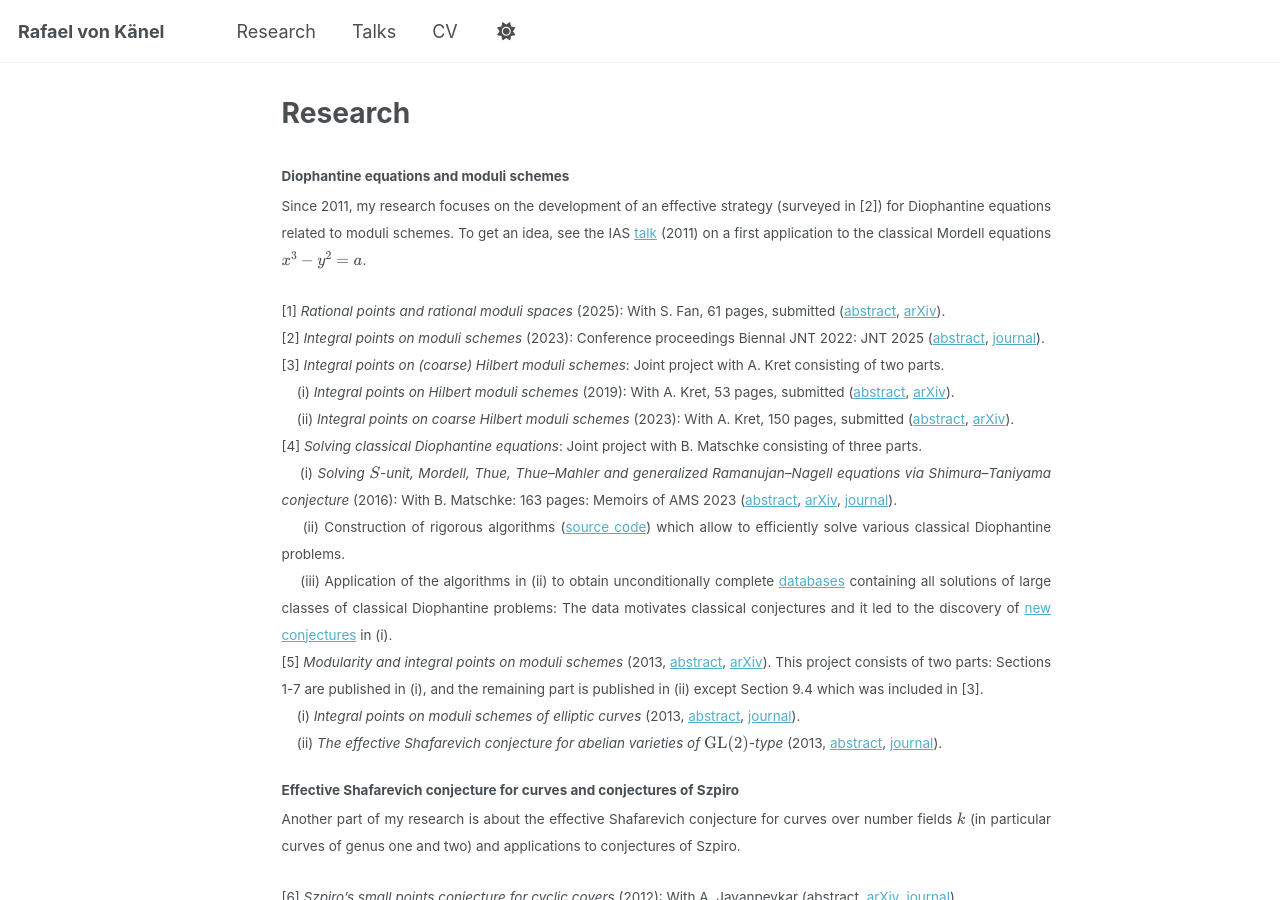
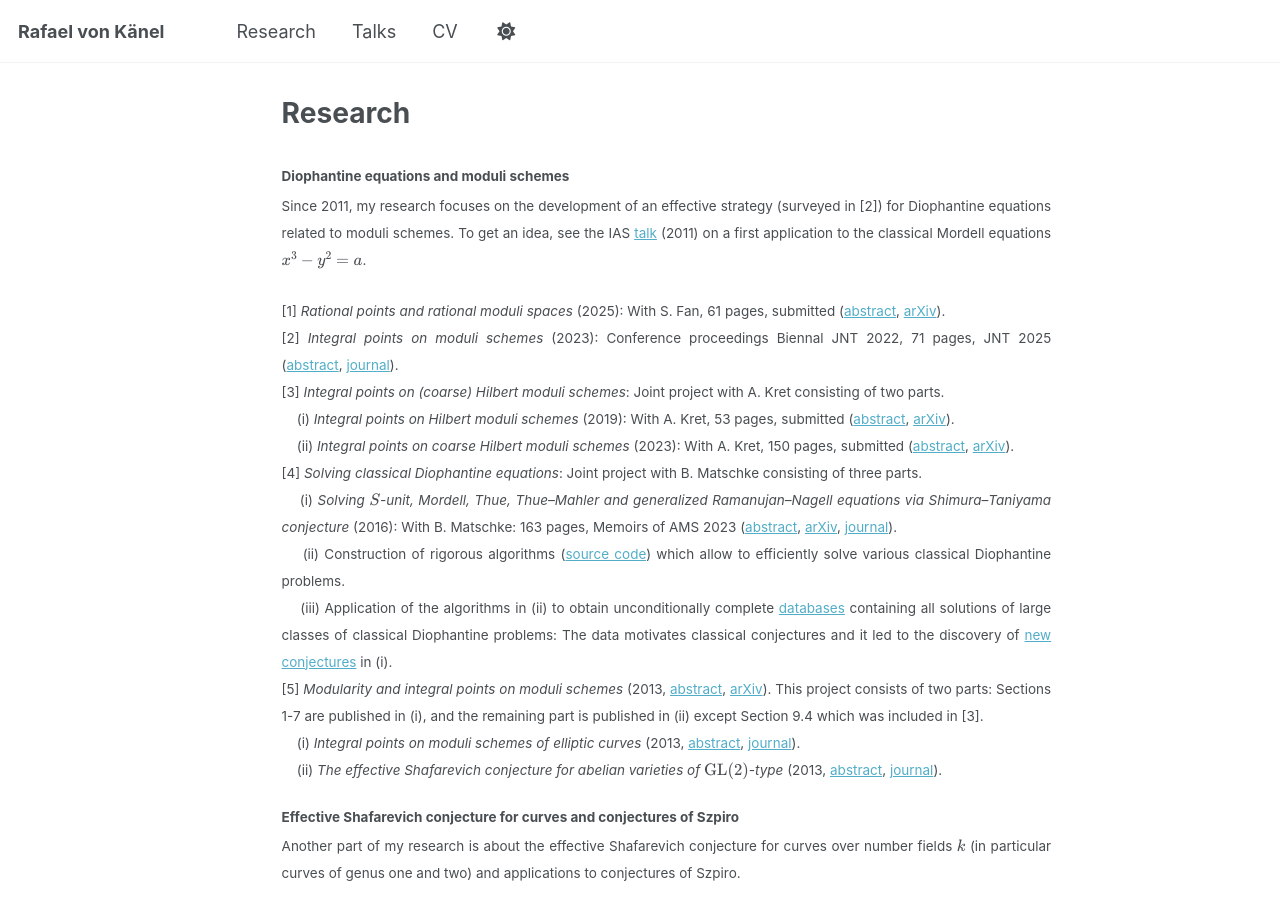
Before and after one commit to rafaelvonkanel/rafaelvonkanel.github.io, a Jekyll site: the page built from _pages/research.md, in a window 1280 px wide and 900 px high. Built offline with Jekyll 4.4.1, drawn with Linux system fonts in a browser that asks for light colours; a script that is not in the unit is left out.

Commit message:
Update research.md

```diff
--- a/_pages/research.md
+++ b/_pages/research.md
@@ -9,12 +9,12 @@ author_profile: false
 <div style="text-align: justify !important; text-justify: inter-word;" markdown="1"><small>Since 2011, my research focuses on the development of an effective strategy (surveyed in [2]) for Diophantine equations related to moduli schemes. To get an idea, see the IAS [talk](www.ias.edu/video/short/vonkenel) (2011) on a first application to the classical Mordell equations \\(x^3-y^2=a\\).</small>
 <div style="text-align: justify !important; text-justify: inter-word;" markdown="1"><small>
 [1] *Rational points and rational moduli spaces* (2025): With S. Fan, 61 pages, submitted ([abstract](../_research/proj1.md), [arXiv](https://arxiv.org/pdf/2501.17155)).
-[2] *Integral points on moduli schemes*  (2023): Conference proceedings Biennal JNT 2022: JNT 2025 ([abstract](../_research/proj2.md), [journal](https://www.sciencedirect.com/science/article/abs/pii/S0022314X24001744)).
+[2] *Integral points on moduli schemes*  (2023): Conference proceedings Biennal JNT 2022, 71 pages, JNT 2025 ([abstract](../_research/proj2.md), [journal](https://www.sciencedirect.com/science/article/abs/pii/S0022314X24001744)).
 [3] *Integral points on (coarse) Hilbert moduli schemes*: Joint project with A. Kret consisting of two parts.
 &nbsp;&nbsp;&nbsp; (i) *Integral points on Hilbert moduli schemes* (2019): With A. Kret, 53 pages, submitted ([abstract](../_research/proj3.md), [arXiv](https://arxiv.org/abs/1904.03503)).
 &nbsp;&nbsp;&nbsp; (ii) *Integral points on coarse Hilbert moduli schemes*  (2023): With A. Kret, 150 pages, submitted ([abstract](../_research/proj4.md), [arXiv](https://arxiv.org/abs/2307.06944)).
 [4] *Solving classical Diophantine equations*: Joint project with B. Matschke consisting of three parts.
-&nbsp;&nbsp;&nbsp; (i) *Solving \\(S\\)-unit, Mordell, Thue, Thue–Mahler and generalized Ramanujan–Nagell equations via Shimura–Taniyama conjecture* (2016): With B. Matschke: 163 pages: Memoirs of AMS 2023 ([abstract](../_research/proj5.md), [arXiv](https://arxiv.org/abs/1605.06079), [journal](https://bookstore.ams.org/view?ProductCode=MEMO/286/1419)).
+&nbsp;&nbsp;&nbsp; (i) *Solving \\(S\\)-unit, Mordell, Thue, Thue–Mahler and generalized Ramanujan–Nagell equations via Shimura–Taniyama conjecture* (2016): With B. Matschke: 163 pages, Memoirs of AMS 2023 ([abstract](../_research/proj5.md), [arXiv](https://arxiv.org/abs/1605.06079), [journal](https://bookstore.ams.org/view?ProductCode=MEMO/286/1419)).
 &nbsp;&nbsp;&nbsp; (ii) Construction of rigorous algorithms ([source code](https://github.com/bmatschke/solving-classical-diophantine-equations)) which allow to efficiently solve various classical Diophantine problems.
 &nbsp;&nbsp;&nbsp; (iii) Application of the algorithms in (ii) to obtain unconditionally complete [databases](https://bmatschke.github.io/solving-classical-diophantine-equations/) containing all solutions of large classes of classical Diophantine problems: The data motivates classical conjectures and it led to the discovery of [new conjectures](https://bmatschke.github.io/solving-classical-diophantine-equations/) in (i).
 [5] *Modularity and integral points on moduli schemes* (2013, [abstract](../_research/proj6.md), [arXiv](https://arxiv.org/abs/1310.7263)). This project consists of two parts: Sections 1-7 are published in (i), and the remaining part is published in (ii) except Section 9.4 which was included in [3].
```
